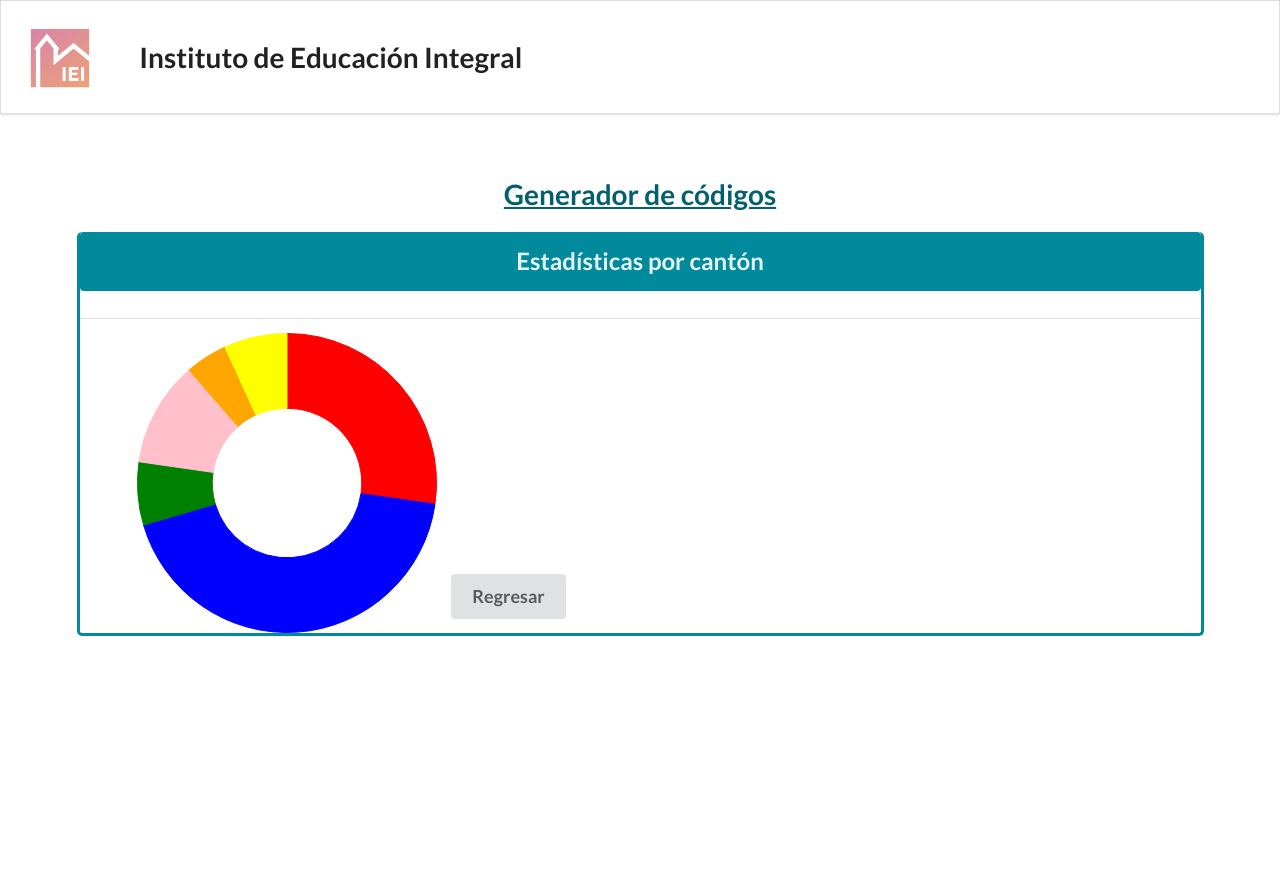
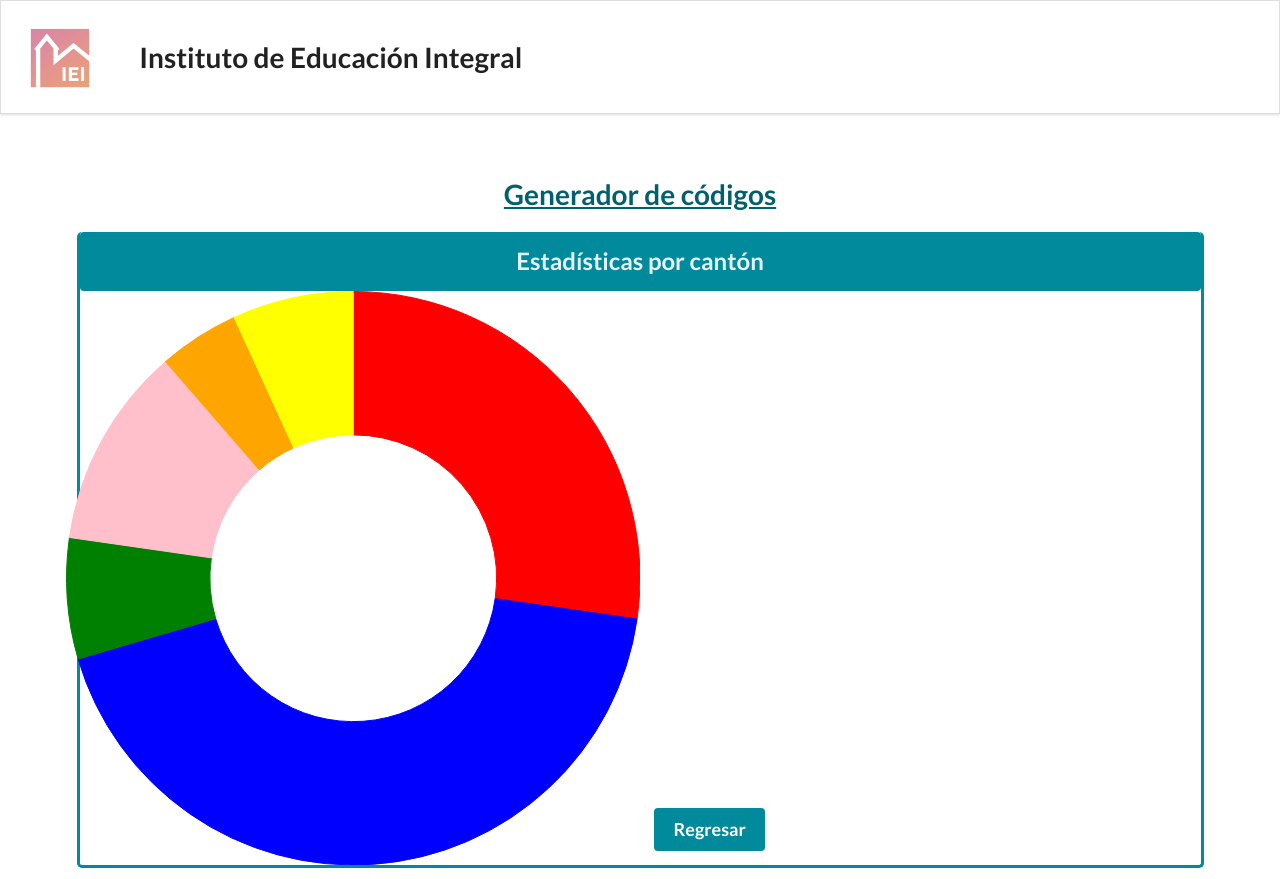
Before and after one commit to alecastroaraya/qrcodetec, a Next.js app: page /pag_estadistica_canton in a window 1280 px wide. Before the commit the page ends 800 px from the top, so only its background shows below. Built offline with nearby package versions, Linux system fonts and the light colour scheme.

Commit message:
Update pag_estadistica_canton.tsx

```diff
--- a/pages/pag_estadistica_canton.tsx
+++ b/pages/pag_estadistica_canton.tsx
@@ -99,28 +99,18 @@ export default function pag_estadistica_canton() {
     {/* Estas filas contienen la información respectiva de cada página, en este caso por ser la homepage contienen la información de los códigos QR */}
     <div className="ui vertically divided bottom aligned grid">
     <div className="four column row">
-    <div className="one wide column">
 
-    {/* Botón búsqueda de código QR */}
-    </div>
-
-    {/* Botón para registrar un código QR */}
-
-    </div>
-
-    {/* En esta sección se comienza a mostrar todos los códigos QR y sus botones respectivos */}
-    <div className="four column row">
-    <div className="one wide column">
-
-    </div>
-        <div>
+    <div className = "two wide row" style ={{width:'50%',height:'50%' }} >
         <Doughnut1 />
         </div>
 
-    <div className="two wide column">
-        <button className="ui medium button">
-        <h3>Regresar</h3>
-        </button>
+    <div className="one wide column">
+      <button className="ui small button">
+      <h3>Regresar</h3>
+      </button>
+    </div>
+    <div className="one wide column">
+
     </div>
 
     </div>
```
